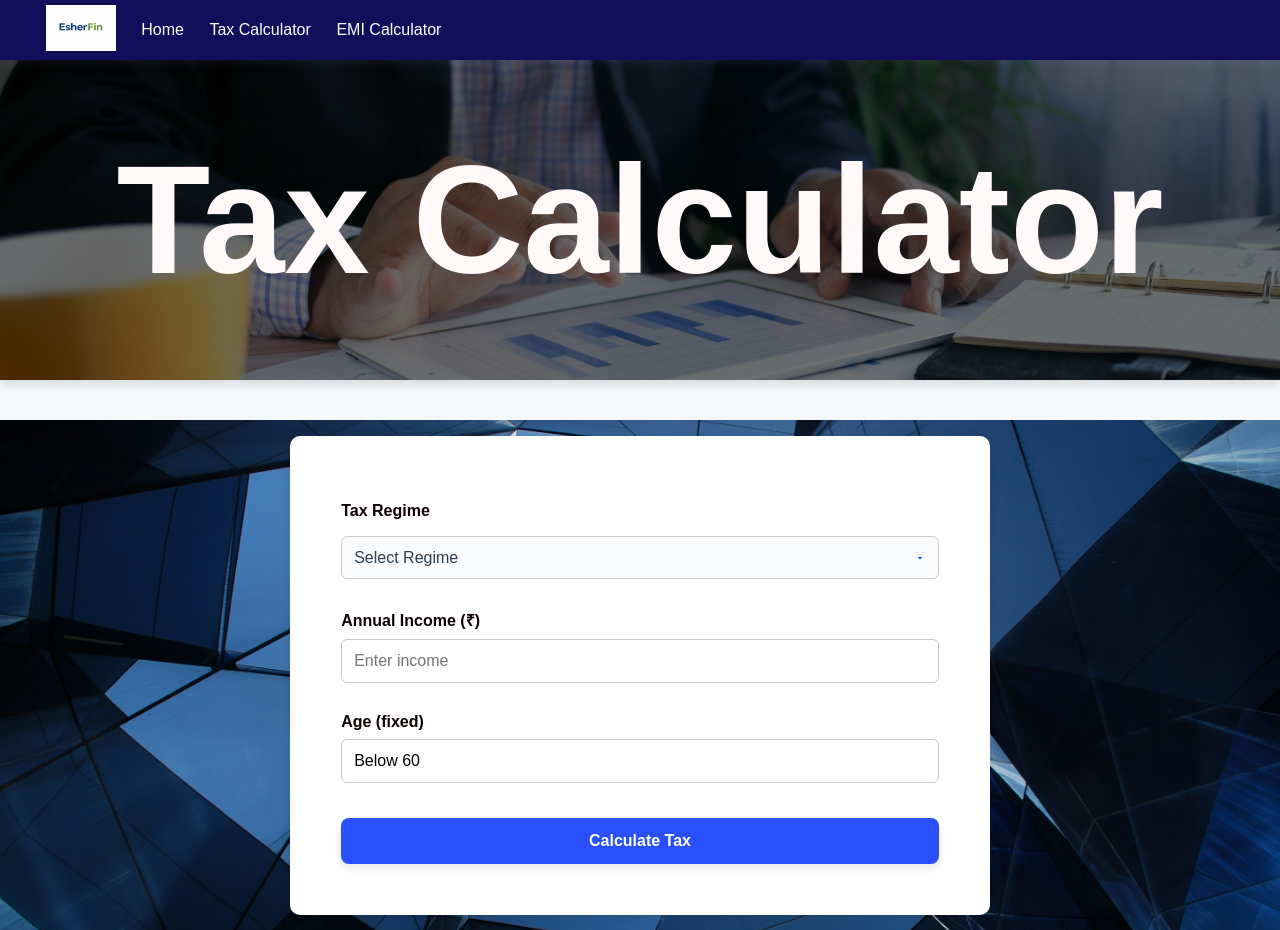
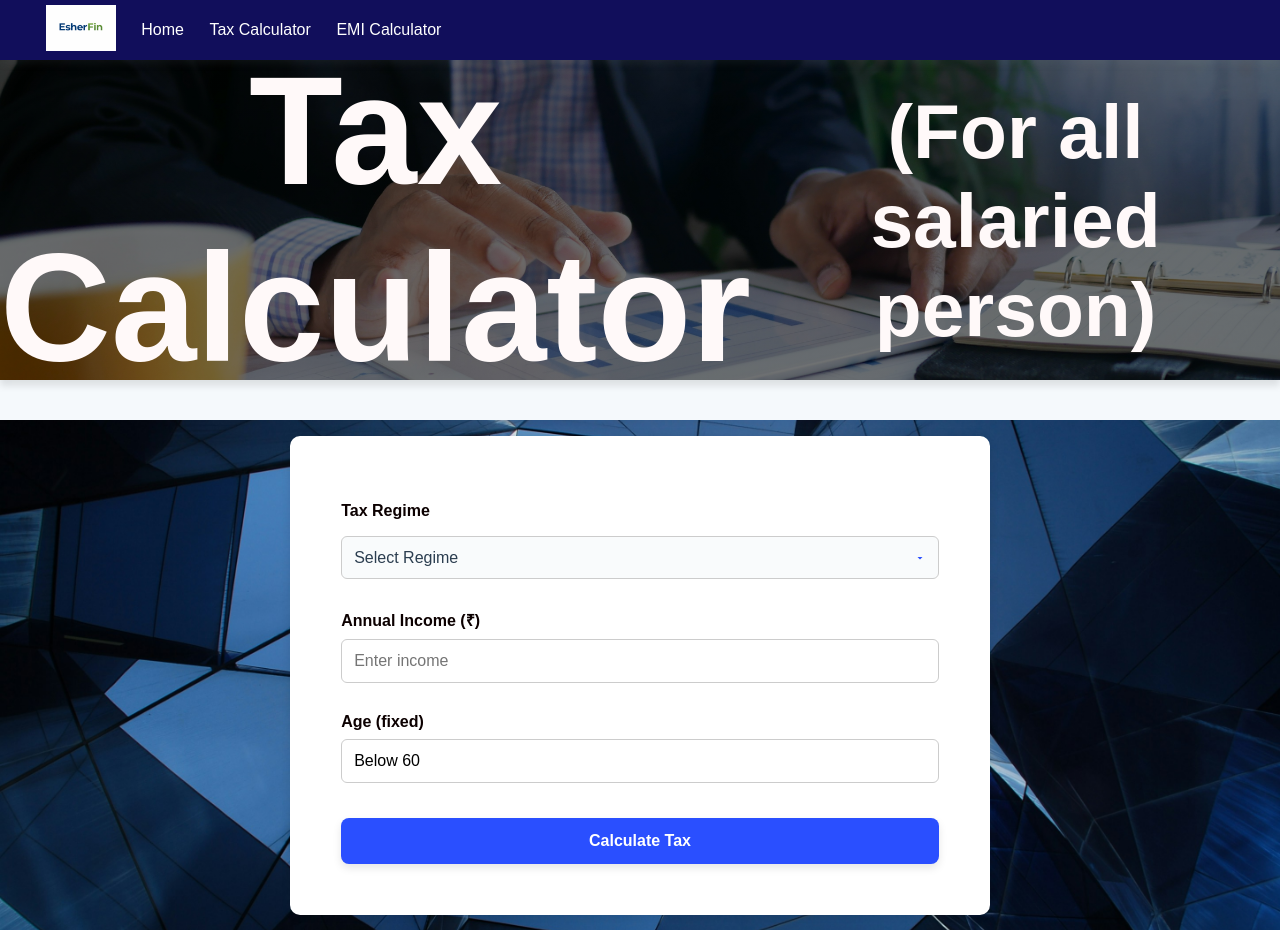
Before and after one commit to Anushka1604-ui/EsherFin, a Flask app: page /tax_calculator in a window 1280 px wide. Shown: the top 930 px of the page. Run offline with Flask 3, Linux system fonts and the light colour scheme.

Commit message:
Added tax clarification note

```diff
--- a/templates/tax_calculator.html
+++ b/templates/tax_calculator.html
@@ -35,7 +35,8 @@
 </div>
 
 
-        <div class="header"><h1>Tax Calculator</h1></div>
+        <div class="header"><h1>Tax Calculator</h1>
+        <h4>(For all salaried person)</h4></div>
 
     </header>
     <main>
```
